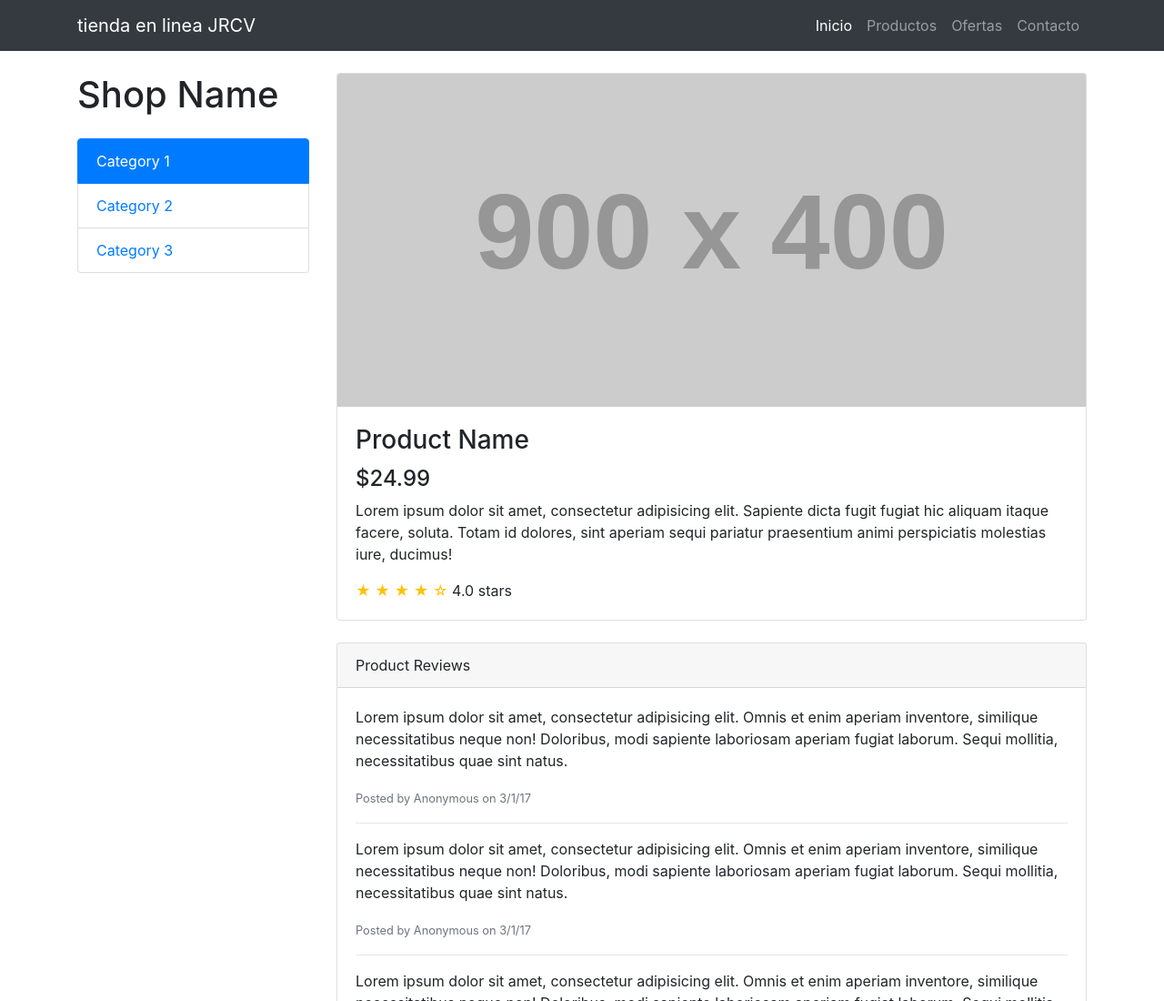
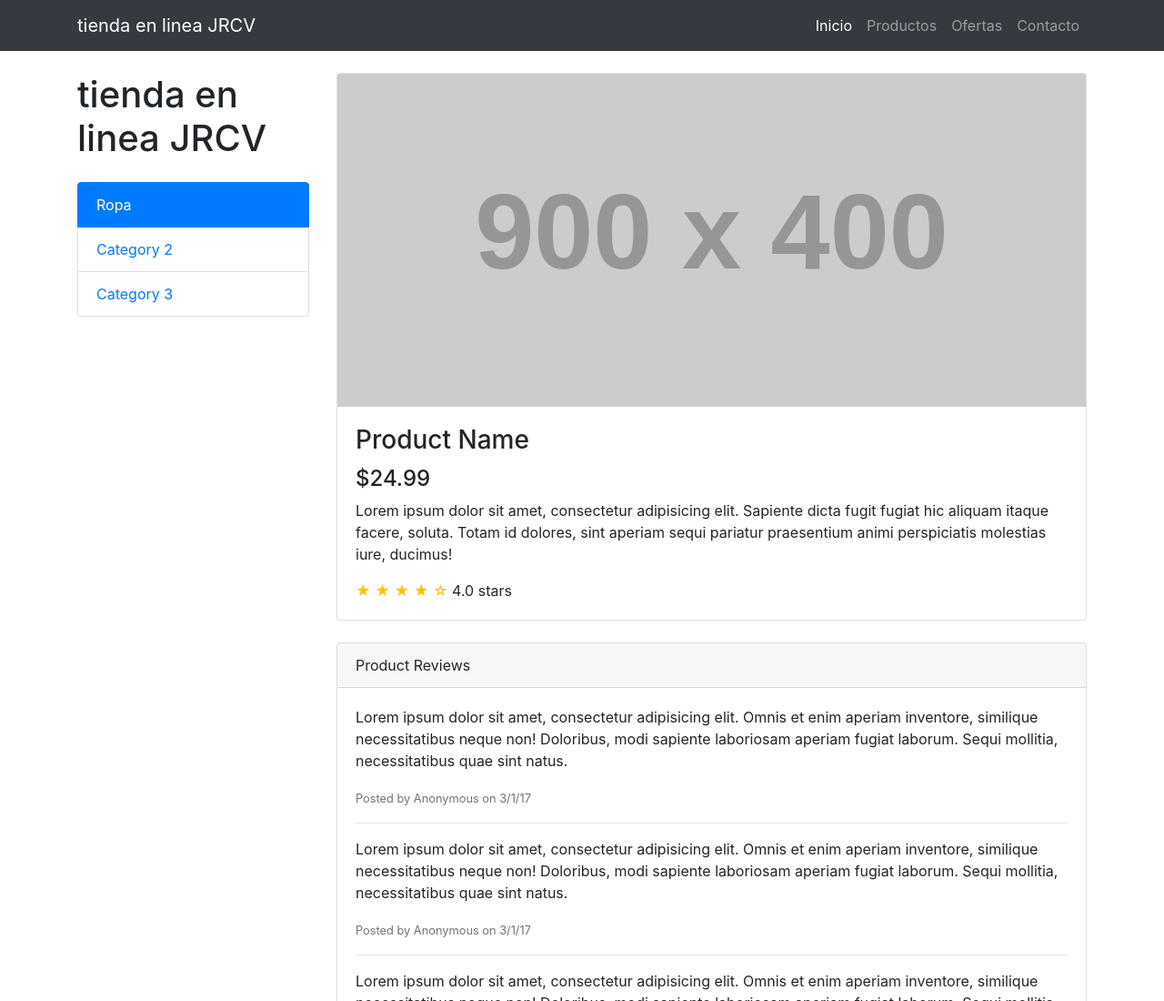
Before and after one commit to Archi238/TiendaOnlineProyectoJRCV, a website: page index.html in a window 1280 px wide. Shown: the top 1100 px of the page at 91% size. Drawn offline with Linux system fonts and the light colour scheme; placeholder pictures from the web are drawn by us.

Commit message:
Add files via upload

```diff
--- a/index.html
+++ b/index.html
@@ -54,9 +54,9 @@
     <div class="row">
 
       <div class="col-lg-3">
-        <h1 class="my-4">Shop Name</h1>
+        <h1 class="my-4">tienda en linea JRCV</h1>
         <div class="list-group">
-          <a href="#" class="list-group-item active">Category 1</a>
+          <a href="#" class="list-group-item active">Ropa</a>
           <a href="#" class="list-group-item">Category 2</a>
           <a href="#" class="list-group-item">Category 3</a>
         </div>
```
